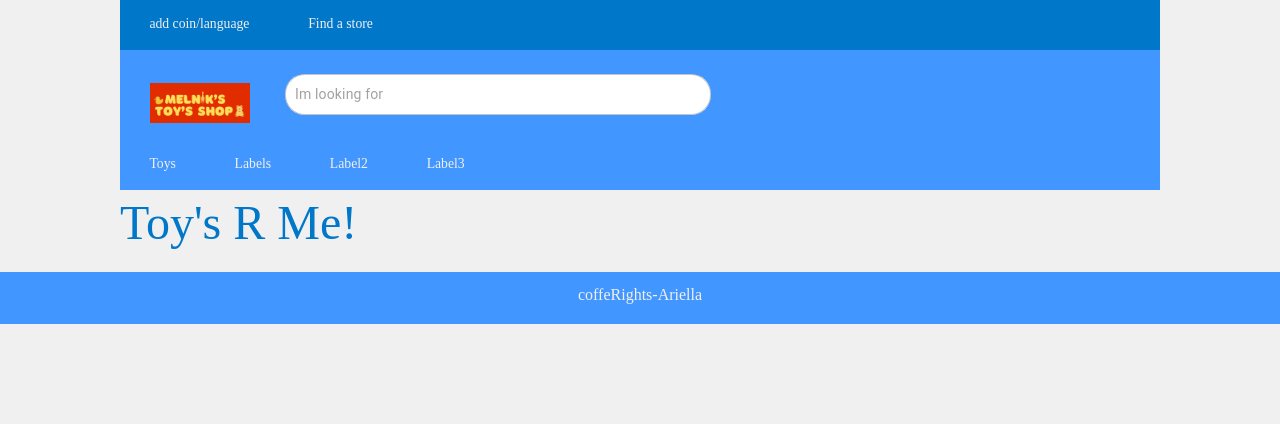
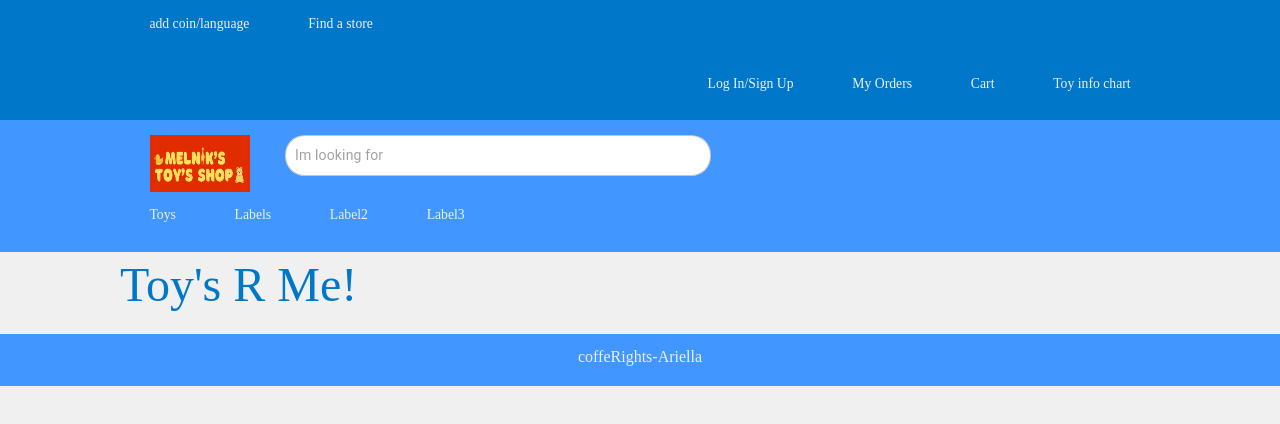
Before and after one commit to Ariella-Melnikov/mistertoy-frontend, a React (Vite) app: page / in a window 1280 px wide. Shown: the top 424 px of the page. Built offline with nearby package versions, Linux system fonts and the light colour scheme; no server answers; a web font is replaced by a local one.

Commit message:
fix scss bug in header

```diff
--- a/src/cmps/AppHeader.jsx
+++ b/src/cmps/AppHeader.jsx
@@ -5,7 +5,6 @@ import { setFilter } from '../store/actions/toy.actions.js'
 import { ToyFilterSearch } from './ToyFilterSearch.jsx'
 import { useDispatch, useSelector } from 'react-redux'
 import logo from '../assets/img/logo-home.png'
-
 
 export function AppHeader() {
   const filterBy = useSelector((storeState) => storeState.toyModule.filterBy)
@@ -16,35 +15,61 @@ export function AppHeader() {
   }
 
   return (
-    <header className="main-header full main-layout">
-        <nav className="upper-nav">
-        <ul className="site-switcher clean-list flex">
-          <li><p> add coin/language</p></li>
-          <li><Link to="/toy/stores">Find a store</Link></li>
+    <header className='main-header full'>
+      <nav className='upper-nav main-layout'>
+        <div>
+          <ul className='site-switcher clean-list flex'>
+            <li>
+              <p> add coin/language</p>
+            </li>
+            <li>
+              <NavLink to='/toy/stores'>Find a store</NavLink>
+            </li>
           </ul>
-        <ul className="sign-in-tab clean-list flex">
-          <li><p> Log In/Sign Up</p></li>
-          <li><p> My Orders</p></li>
-          <li><p> Cart</p></li>
-          <li><NavLink to="/toy/dash">Toy info chart</NavLink></li>
+          <ul className='sign-in-tab clean-list flex'>
+            <li>
+              <NavLink to='/toy/login'> Log In/Sign Up</NavLink>
+            </li>
+            <li>
+              <p> My Orders</p>
+            </li>
+            <li>
+              <p> Cart</p>
+            </li>
+            <li>
+              <NavLink to='/toy/dash'>Toy info chart</NavLink>
+            </li>
           </ul>
+        </div>
       </nav>
-        <div className="logo-serach flex">
-          <div className="main-header-logo flex">
-            <img src={logo} alt="logo" />
+      <div className='logo-serach main-layout'>
+          <div className='flex'>
+            <div className='main-header-logo flex'>
+              <img src={logo} alt='logo' />
             </div>
-          <div className="search-bar flex">
+            <div className='search-bar flex'>
               <ToyFilterSearch filterBy={filterBy} onSetFilter={handleSetFilter} />
             </div>
           </div>
-      <nav className="lower-nav">
-        <ul className="toy-links clean-list flex">
-          <li><Link to="/toy">Toys</Link></li>
-          <li><p> Labels</p></li>
-          <li><p>Label2</p></li>
-          <li><p>Label3</p></li>
+        </div>
+      <div className=' lower-nav main-layout '>
+        <nav>
+          <ul className='toy-links clean-list flex'>
+            <li>
+              <Link to='/toy'>Toys</Link>
+            </li>
+            <li>
+              <p> Labels</p>
+            </li>
+            <li>
+              <p>Label2</p>
+            </li>
+            <li>
+              <p>Label3</p>
+            </li>
           </ul>
         </nav>
+      </div>
     </header>
   )
 }
```
Lines whose indentation alone changed are shown as unchanged.
